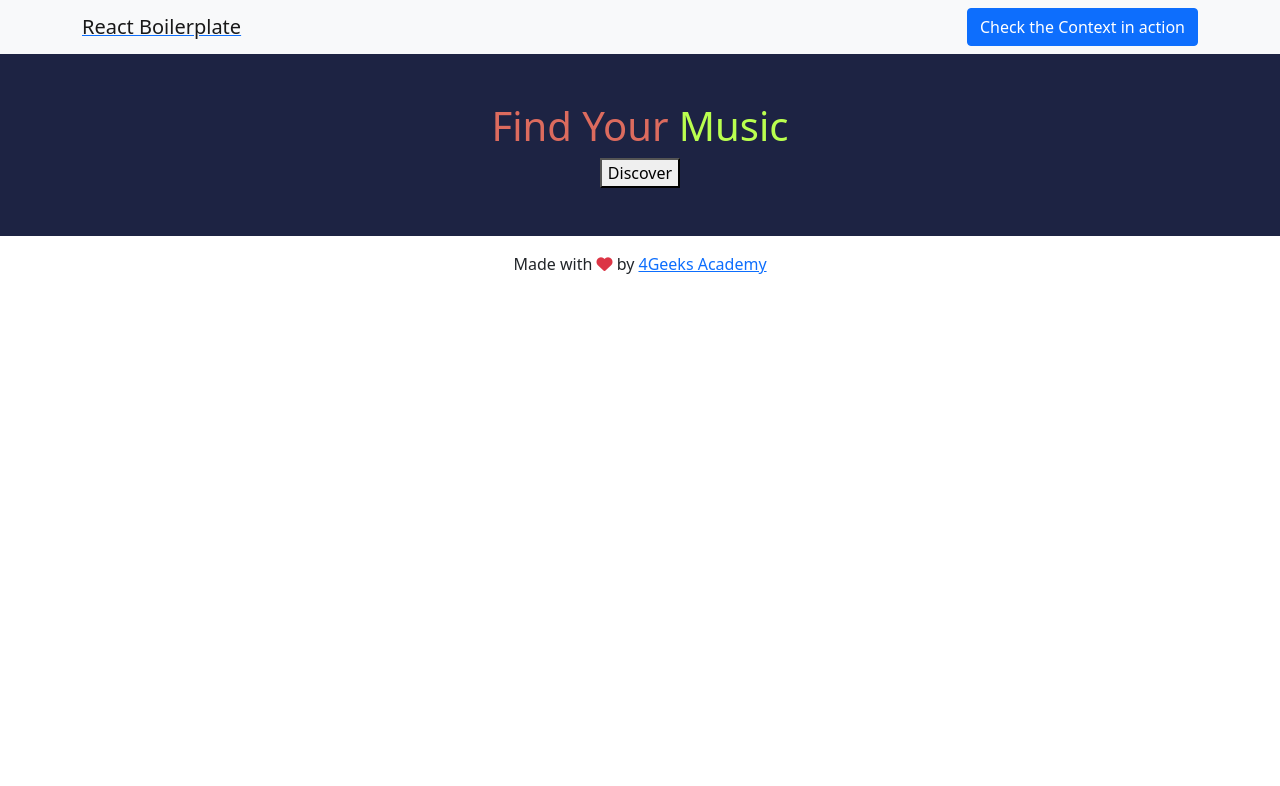
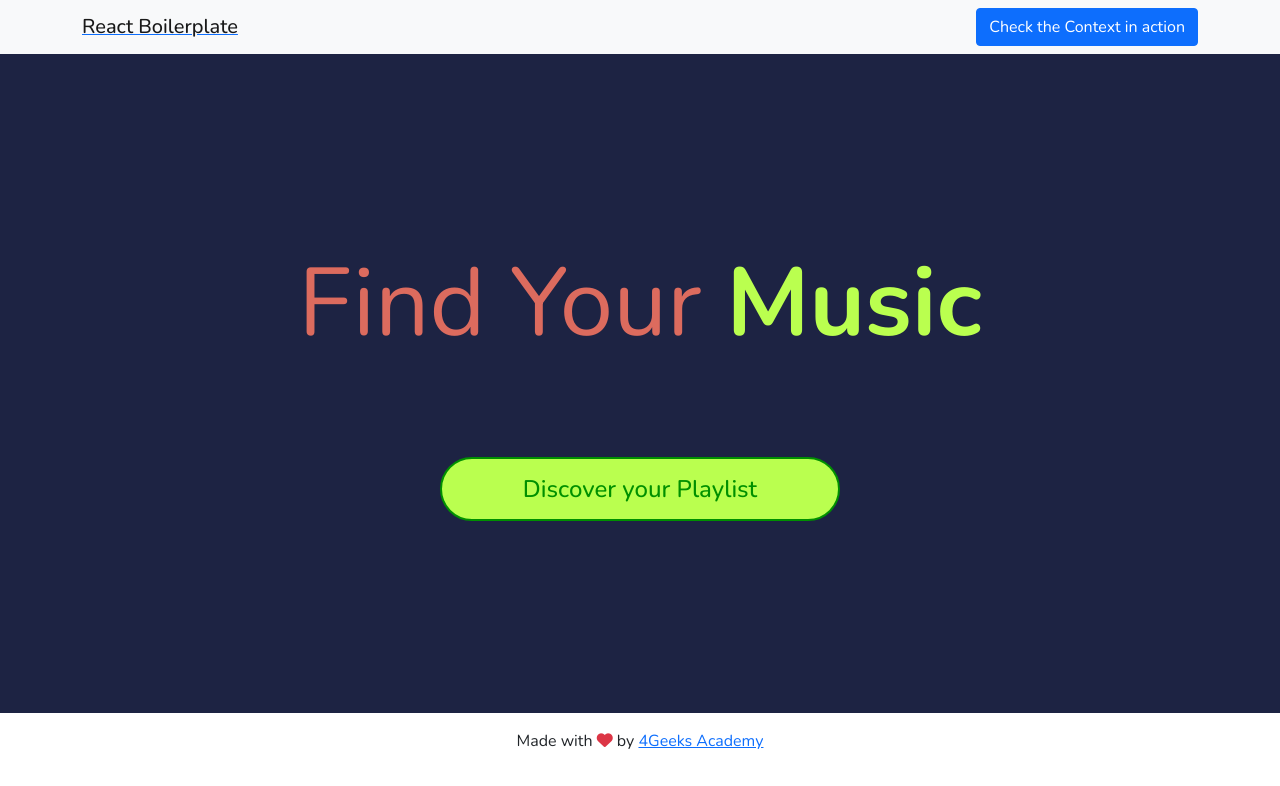
Before and after one commit to sabonrex/PlaylistCreator, a React app: page / in a window 1280 px wide. Built offline with nearby package versions, Linux system fonts and the light colour scheme; no server answers.

Commit message:
feat: mainView styles added

```diff
--- a/src/front/js/pages/mainView.jsx
+++ b/src/front/js/pages/mainView.jsx
@@ -1,15 +1,20 @@
-import React from "react";
+import React, { useState } from "react";
 
 import "../../styles/index.css";
 
 export const MainView = () => {
 
+  const [playlist, setPlaylist] = useState(null)
+
+  const playlistDiv = null;
+
   return (
     <section className="h-100 w-100 py-5" style={{"backgroundColor": "#1D2343"}}>
-        <div className="container text-center">
-            <h1 className="jumbo-text">Find Your <span style={{"color": "#BAFF4F"}}>Music</span></h1>
-            <button>Discover</button>
+        <div className="container text-center py-5 my-5">
+            <h1 className="jumbo-text my-5">Find Your <span style={{"color": "#BAFF4F", "fontWeight": "bold"}}>Music</span></h1>
+            <button className="discover-button my-5">Discover your Playlist</button>
         </div>
+        {playlistDiv}
     </section>
   );
 };
--- a/src/front/styles/index.css
+++ b/src/front/styles/index.css
@@ -1,6 +1,37 @@
 /*
     General Styles used on every website (Don't Repeat Yourself)
 */
+@import url('https://fonts.googleapis.com/css2?family=Nunito:ital,wght@0,300;0,400;0,500;0,600;0,700;0,800;1,300;1,400;1,500;1,600;1,700&display=swap');
+
+html, body {
+    font-family: 'Nunito', sans-serif;
+}
+
 h1.jumbo-text {
     color: #DC6B5E;
+    font-size: calc(4rem + 2.5vw);
+    font-weight: lighter;
 }
+
+button.discover-button {
+    display: inline-block;
+    height: 4rem;
+    width: 400px;
+    border: 2px solid #009000;
+    border-radius: 3rem;
+    color: #009000;
+    opacity: 1;
+    background-color: #BAFF4F;
+    font-size: 1.5rem;
+    font-weight: 500;
+    text-align: center;
+    text-decoration: none;
+    vertical-align: middle;
+    cursor: pointer;
+    user-select: none;
+    transition: opacity .15s ease-in-out;
+}
+
+button.discover-button:hover {
+    opacity: 0.9;
+}
```
